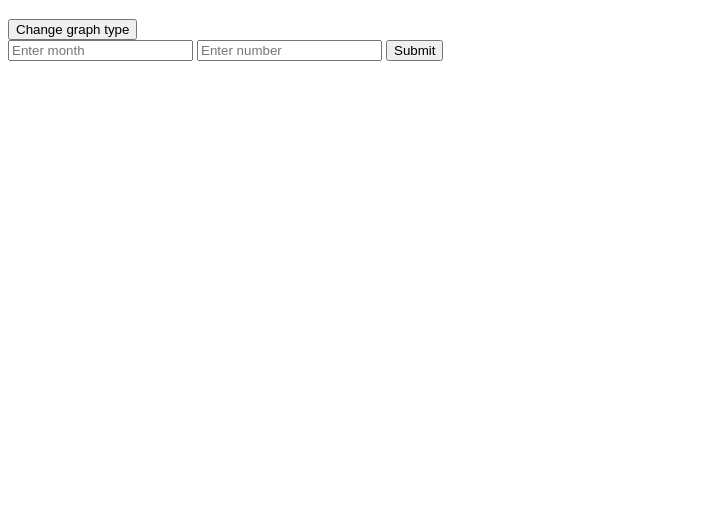
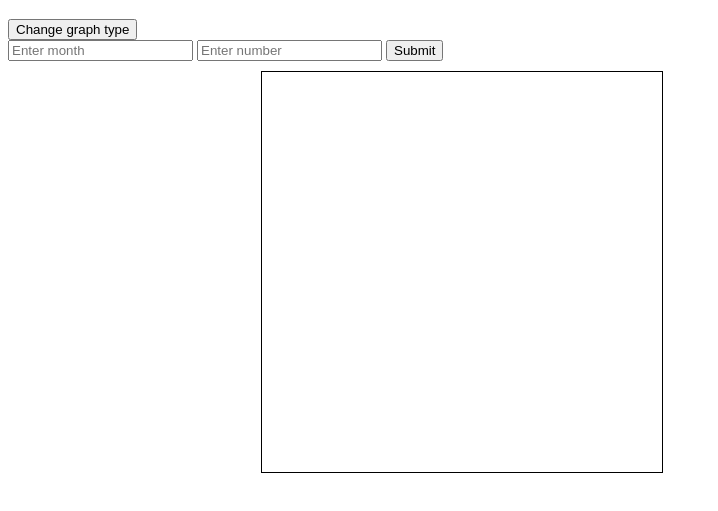
Before and after one commit to CollinsDrew/class_12, a plain HTML site: page chartsJS/main.html in a window 1280 px wide. Shown: the part 61-572 px from the top of the page, without its empty margins (0-718 px from the left). Drawn offline with nearby package versions, Linux system fonts and the light colour scheme.

Commit message:
style done

```diff
--- a/chartsJS/main.html
+++ b/chartsJS/main.html
@@ -23,7 +23,11 @@
 
 </form>
 
+<div style="width:400px;height:400px;border:1px solid black;justify-content: center;margin-left:20%;margin-top:10px;">
     <canvas id="chartz"></canvas>
+</div>
+
+
 </div>
 
 <script src="charts2.js"></script>
```
